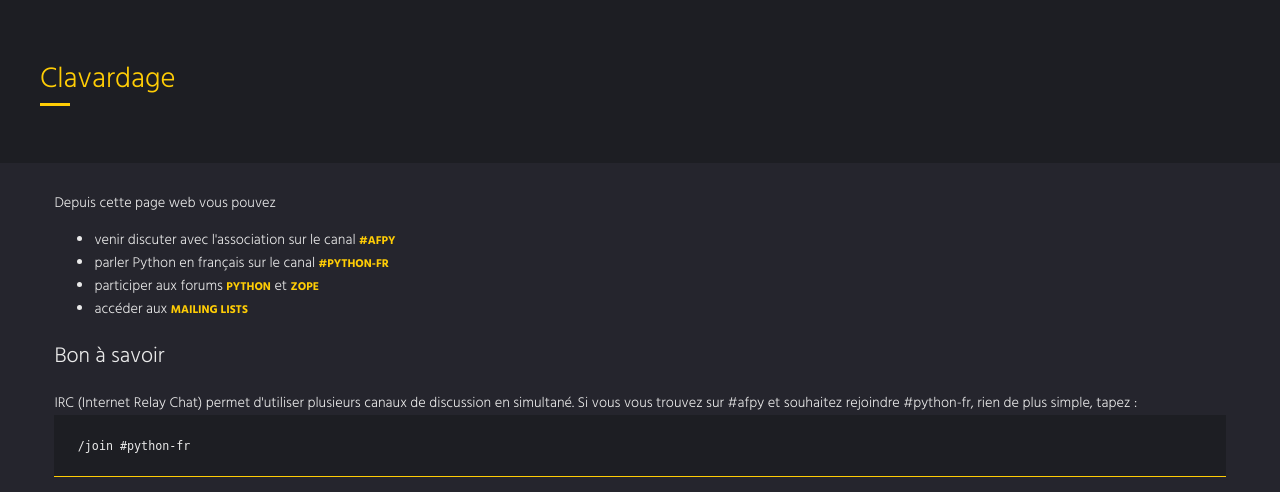
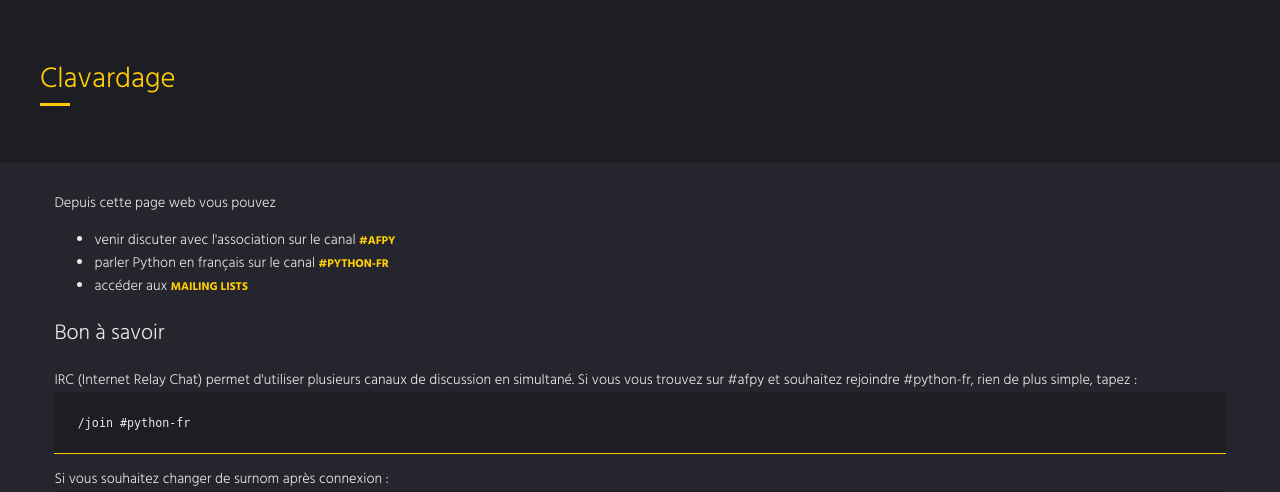
Before and after one commit to AFPy/site, a Flask app: page /clavardage in a window 1280 px wide. Shown: the part 71-563 px from the top of the page. Run offline with Flask 2, Linux system fonts and the light colour scheme; parts of the project's set-up code (start-up, migrations or seed data) failed here and were passed over.

Commit message:
Suppression de liens inutiles

```diff
--- a/templates/clavardage.html
+++ b/templates/clavardage.html
@@ -12,7 +12,6 @@
 <ul>
   <li>venir discuter avec l'association sur le canal <a href="#tchatafpy">#afpy</a></li>
   <li>parler Python en français sur le canal <a href="#tchatpython">#python-fr</a></li>
-  <li>participer aux forums <a href="https://www.afpy.org/forums/forum_python">python</a> et <a href="https://www.afpy.org/forums/forum_zope">zope</a></li>
   <li>accéder aux <a href="https://lists.afpy.org/mailman/listinfo/">Mailing Lists</a></li>
 </ul>
 
```
